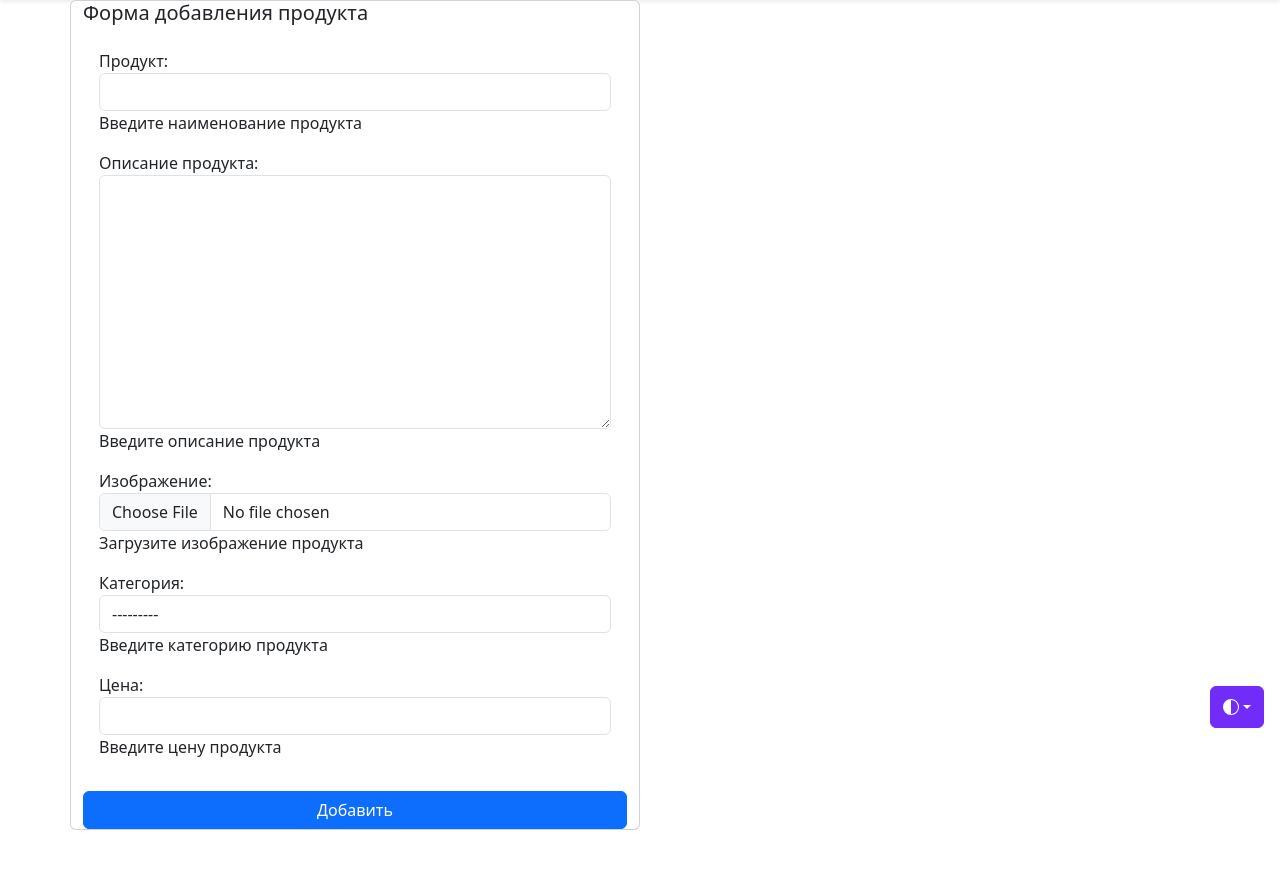
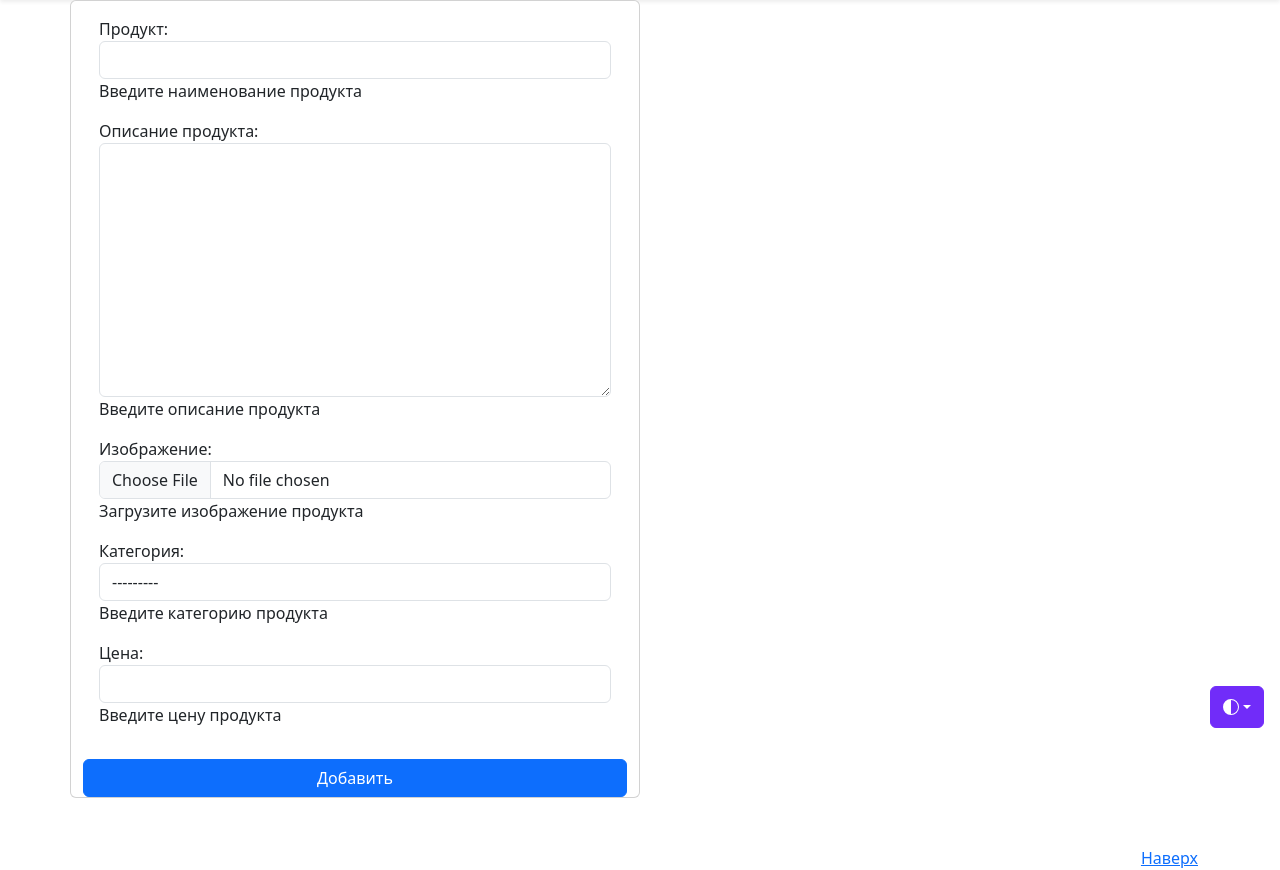
Before and after one commit to viktorefimovich/online_store, a Django app: page /catalog/create in a window 1280 px wide. Shown: the part 56-926 px from the top of the page. Run offline with Django 5.2, Linux system fonts and the light colour scheme; data that the repository does not hold is empty; some libraries are stand-ins or nearby versions.

Commit message:
Исправлено

```diff
--- a/catalog/templates/catalog/product_form.html
+++ b/catalog/templates/catalog/product_form.html
@@ -5,7 +5,6 @@
         <div class="col-6">
             <form class="row" method="post" enctype="multipart/form-data">
                 <div class="card">
-                    <h5 class="card-title">Форма добавления продукта</h5>
                     <div class="card-body">
                         {% csrf_token %}
                         {{ form.as_p}}
```
